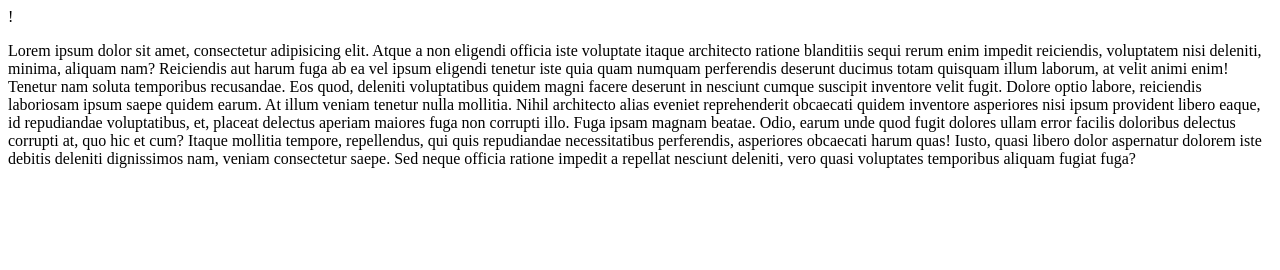
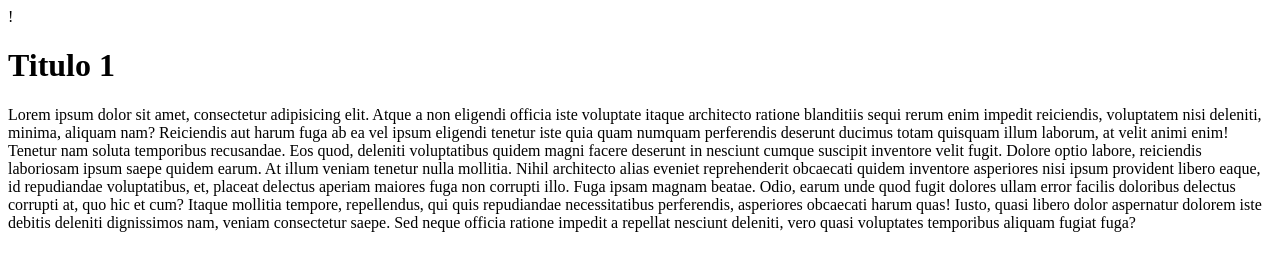
Before and after one commit to FelipeNeb/Workshop-gitflow, a plain HTML site: page index.html in a window 1280 px wide. Drawn offline with Linux system fonts and the light colour scheme.

Commit message:
Update index.html

```diff
--- a/index.html
+++ b/index.html
@@ -6,6 +6,7 @@
     <title>Document</title>
 </head>
 <body>
+    <h1>Titulo 1</h1>
     <p>
         Lorem ipsum dolor sit amet, consectetur adipisicing elit. Atque a non eligendi officia iste voluptate itaque architecto ratione blanditiis sequi rerum enim impedit reiciendis, voluptatem nisi deleniti, minima, aliquam nam?
         Reiciendis aut harum fuga ab ea vel ipsum eligendi tenetur iste quia quam numquam perferendis deserunt ducimus totam quisquam illum laborum, at velit animi enim! Tenetur nam soluta temporibus recusandae.
```
